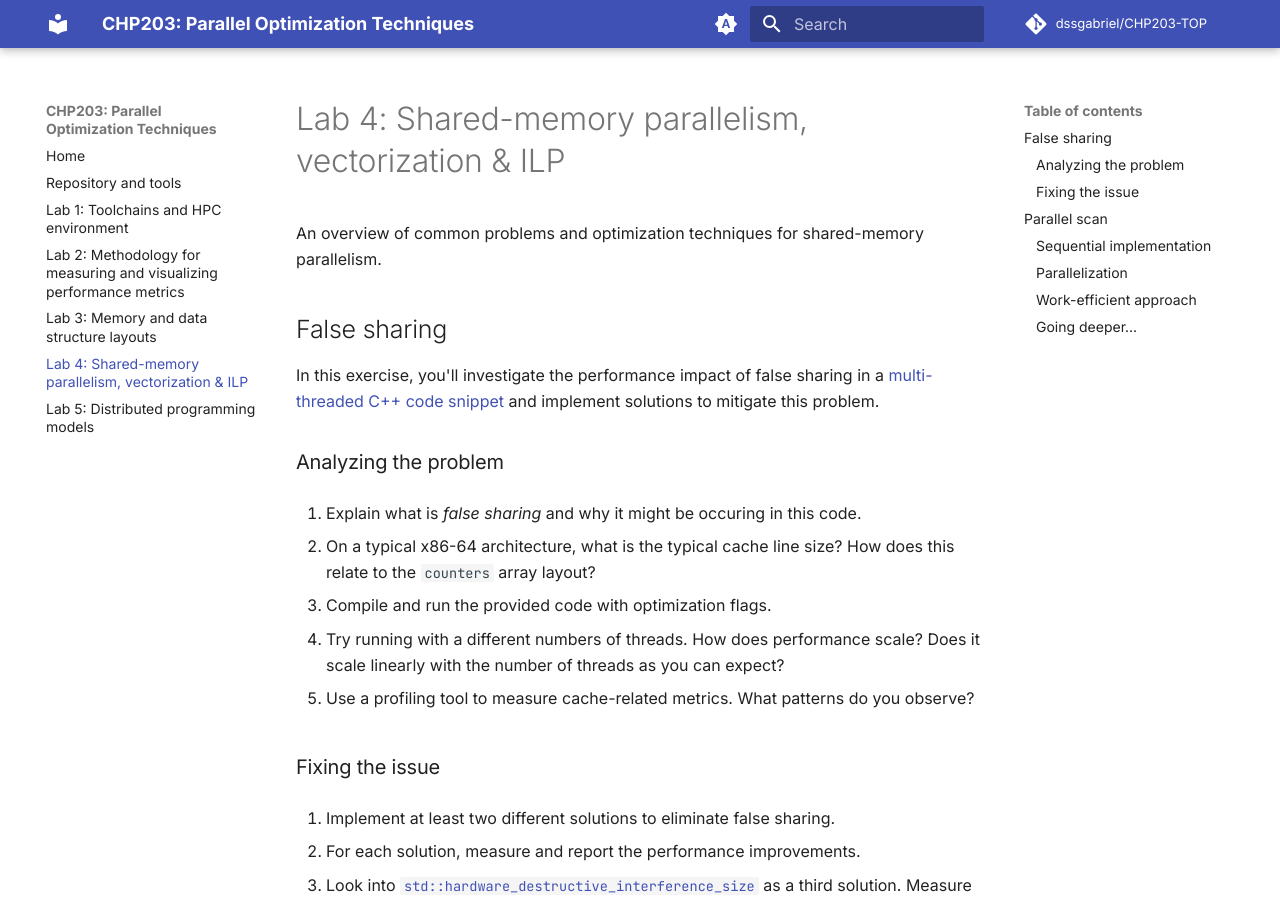
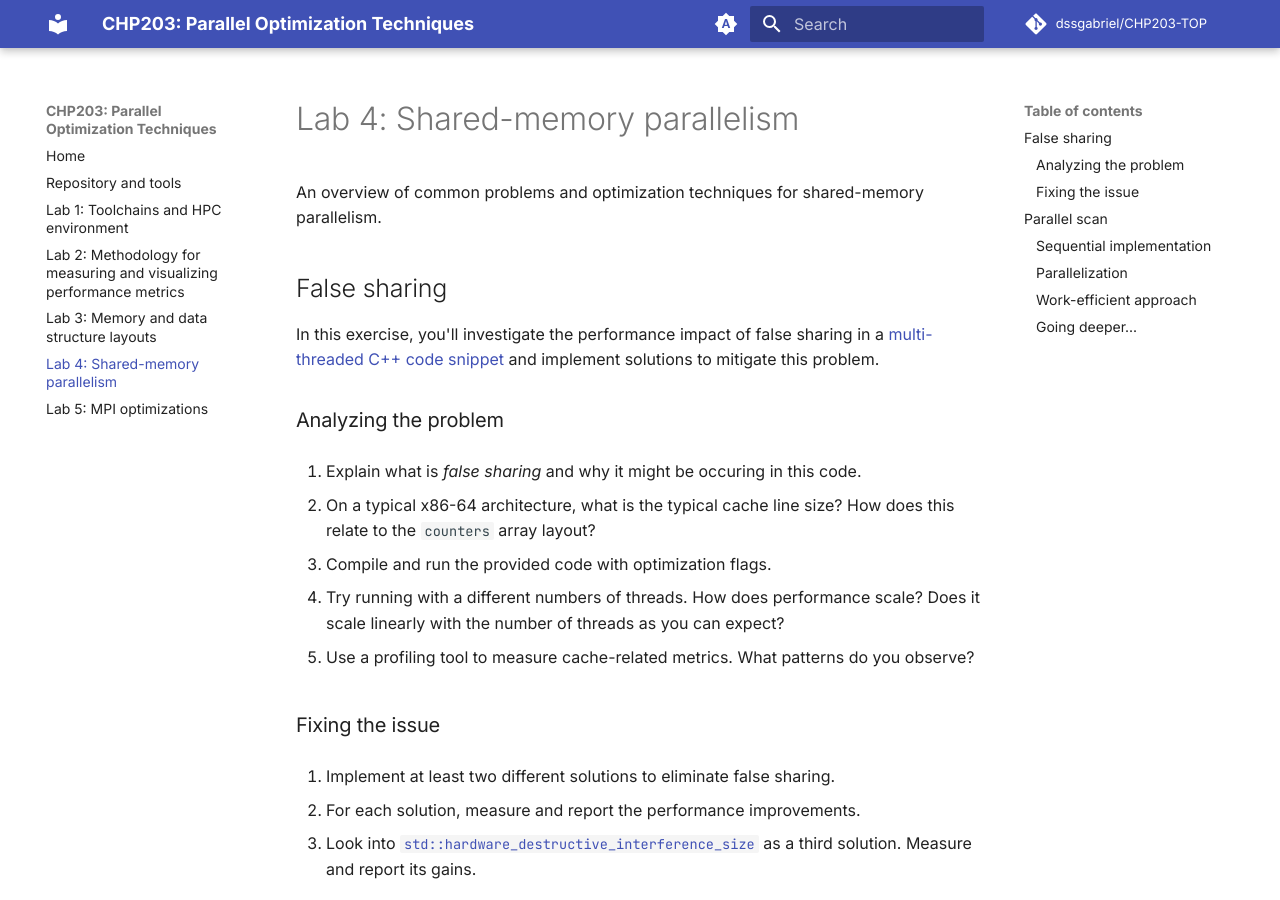
Before and after one commit to dssgabriel/CHP203-TOP, an MkDocs documentation site: the page built from docs/lab4.md, in a window 1280 px wide and 900 px high. Built offline with MkDocs 1.6.1 and Material for MkDocs 9.7.7, drawn with Linux system fonts in a browser that asks for light colours; comment, search, counter and statistics services are not loaded.

Commit message:
chore: update index and lab 4 title

```diff
--- a/docs/lab4.md
+++ b/docs/lab4.md
@@ -1,4 +1,4 @@
-# Lab 4: Shared-memory parallelism, vectorization & ILP
+# Lab 4: Shared-memory parallelism
 
 An overview of common problems and optimization techniques for shared-memory parallelism.
 
--- a/mkdocs.yml
+++ b/mkdocs.yml
@@ -86,5 +86,5 @@ nav:
   - "Lab 1: Toolchains and HPC environment": lab1.md
   - "Lab 2: Methodology for measuring and visualizing performance metrics": lab2.md
   - "Lab 3: Memory and data structure layouts": lab3.md
-  - "Lab 4: Shared-memory parallelism, vectorization & ILP": lab4.md
-  - "Lab 5: Distributed programming models": lab5.md
+  - "Lab 4: Shared-memory parallelism": lab4.md
+  - "Lab 5: MPI optimizations": lab5.md
```
Also changed, not shown: docs/figures/mpi_message_lat.png (added).
